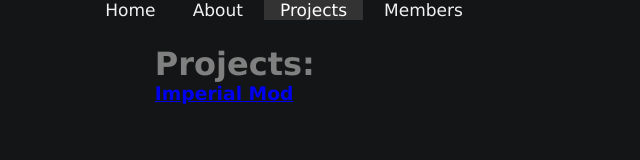
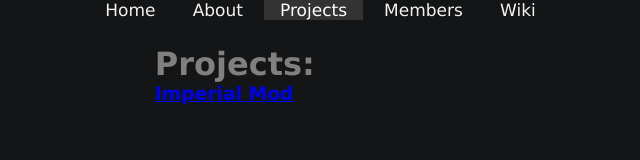
Before and after one commit to Imperial-Dev-Team/Imp-Website, a plain HTML site: page projects.html in a window 1280 px wide. Shown: the full height of the page, 223-863 px from the left. Drawn offline with Linux system fonts and the light colour scheme.

Commit message:
I updated the wiki to all the pages (;

```diff
--- a/projects.html
+++ b/projects.html
@@ -10,6 +10,7 @@
             <a href="about.html">About</a>
             <a href="projects.html" class="active">Projects</a>
             <a href="members.html">Members</a>
+            <a href="https://imperialempire.fandom.com/wiki/Imperial_Empire_Wiki">Wiki</a>
             <a href="javascript:void(0);" class="icon" onclick="myFunction()">
                 <i class="fa fa-bars"></i>
             </a>
```
Also changed, not shown: about.html (+1 -0 lines), imp-mod.html (+1 -0 lines), members.html (+1 -0 lines).
